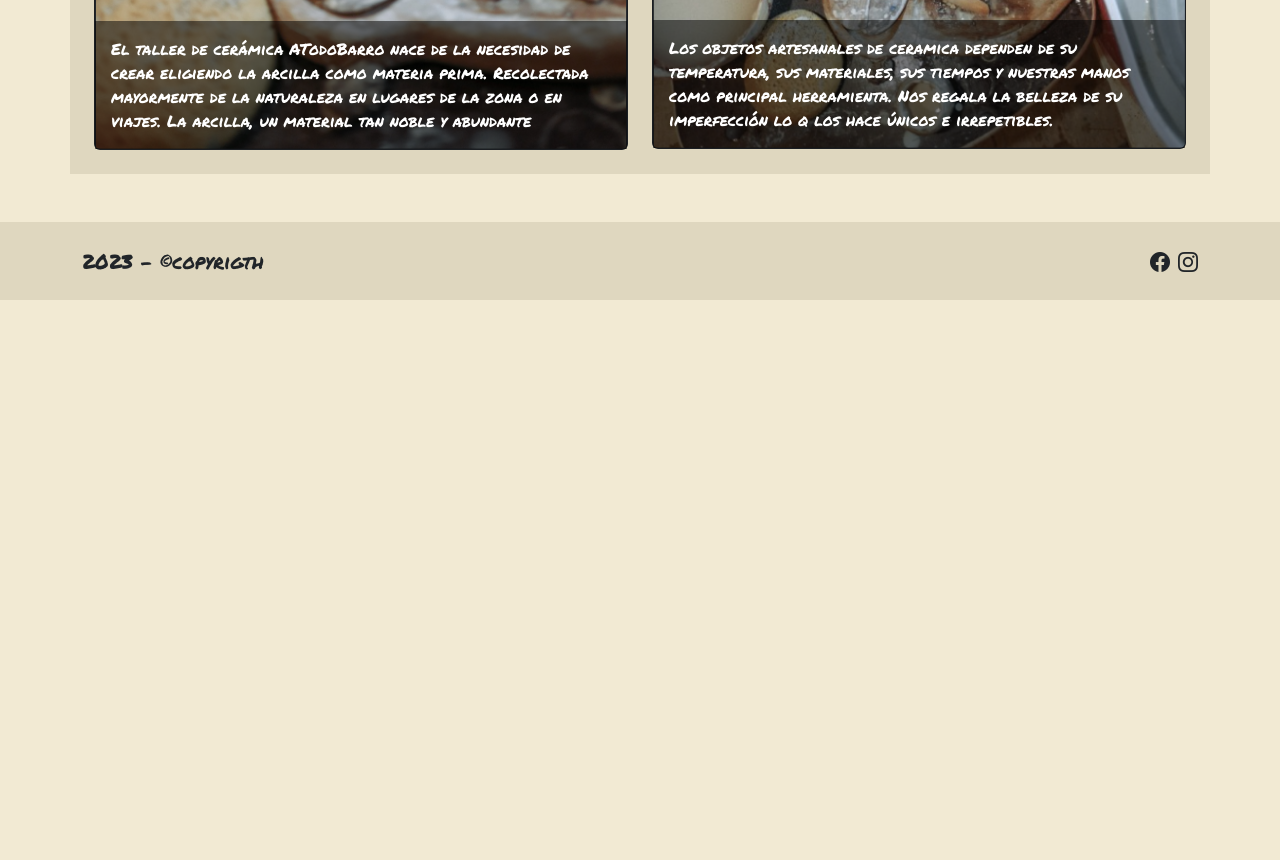
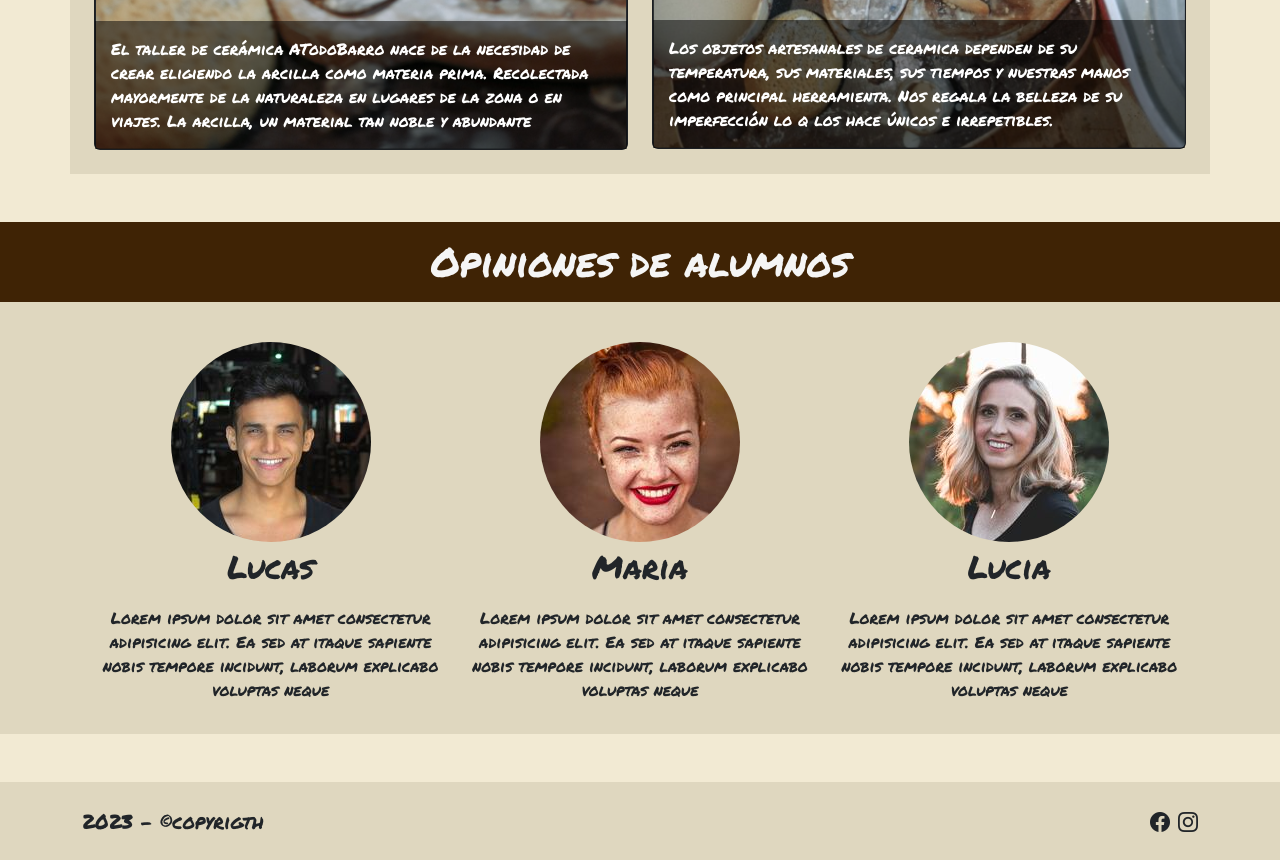
Before and after one commit to braianledantes/atodobarro, a plain HTML site: page index.html in a window 1280 px wide. Shown: the part 1636-2496 px from the top of the page. Before the commit the page ends 1936 px from the top, so only its background shows below. Drawn offline with nearby package versions, Linux system fonts and the light colour scheme.

Commit message:
agregadas opicionen de alumnos en el inicio

```diff
--- a/css/inicio.css
+++ b/css/inicio.css
@@ -32,8 +32,14 @@ body {
     height: 92vh;
 }
 
-.presentacion-2 {
+.presentacion-2,
+.opiniones {
     background-color: #dfd7bf;
+}
+
+.opiniones h2 {
+    background-color: #3F2305;
+    color: #F5F5F5;
 }
 
 .footer {
--- a/index.html
+++ b/index.html
@@ -125,10 +125,36 @@
         </article>
       </div>
     </section>
+
+    <section class="opiniones my-5">
+      <h2 class="text-center h1 p-3">Opiniones de alumnos</h2>
+      <div class="container mt-4">
+        <div class="row text-center row-gap-5 p-3">
+          <div class="col-lg-4 col-6">
+            <img class="rounded-circle perfil-alumno-img" src="./assets/images/perfil-lucas.jpg" alt="una persona"">
+            <p class=" fs-2">Lucas</p>
+            <p>Lorem ipsum dolor sit amet consectetur adipisicing elit. Ea sed at itaque sapiente nobis tempore
+              incidunt, laborum explicabo voluptas neque</p>
+          </div>
+          <div class="col-lg-4 col-6">
+            <img class="rounded-circle perfil-alumno-img" src="./assets/images/perfil-maria.jpg" alt="una persona"">
+            <p class=" fs-2">Maria</p>
+            <p>Lorem ipsum dolor sit amet consectetur adipisicing elit. Ea sed at itaque sapiente nobis tempore
+              incidunt, laborum explicabo voluptas neque</p>
+          </div>
+          <div class=" col-lg-4 col-6 m-auto">
+            <img class="rounded-circle perfil-alumno-img" src="./assets/images/perfil-lucia.jpg" alt="una persona"">
+            <p class=" fs-2">Lucia</p>
+            <p>Lorem ipsum dolor sit amet consectetur adipisicing elit. Ea sed at itaque sapiente nobis tempore
+              incidunt, laborum explicabo voluptas neque</p>
+          </div>
+        </div>
+      </div>
+    </section>
   </main>
 
   <!-- Footer (Pie de pagina) -->
-  <footer class="footer mt-5 p-4 fs-5">
+  <footer class=" footer mt-5 p-4 fs-5">
     <div class="container">
       <div class="row">
         <div class="col">
```
Also changed, not shown: assets/images/perfil-lucas.jpg (added), assets/images/perfil-lucia.jpg (added), assets/images/perfil-maria.jpg (added).
